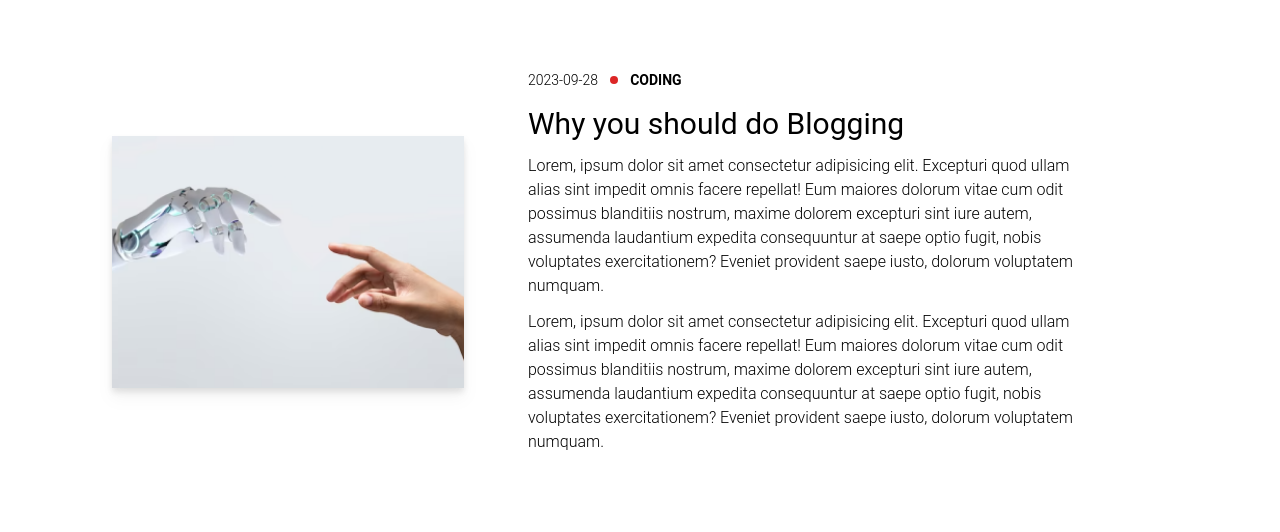
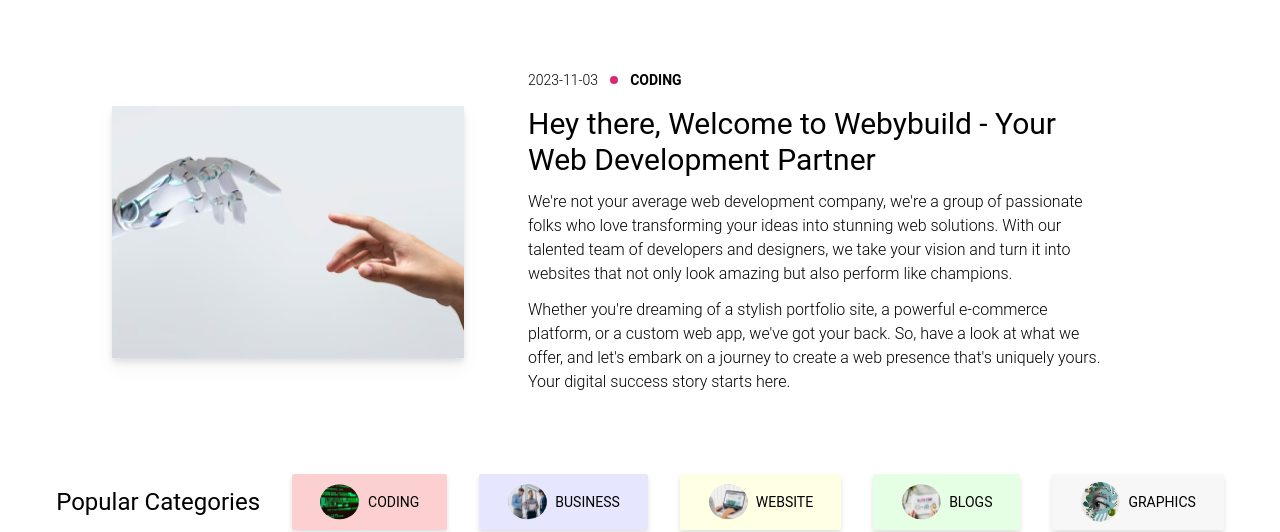
Before and after one commit to webybuild/Webybuild_Official, a React (Create React App) app: page /blogs in a window 1280 px wide. Shown: the part 244-776 px from the top of the page. Built offline with nearby package versions, Linux system fonts and the light colour scheme; no server answers.

Commit message:
front-blog-update

```diff
--- a/src/pages/BlogFront.js
+++ b/src/pages/BlogFront.js
@@ -101,33 +101,29 @@
           </div>
           <div className="flex-1 p-4 sm:p-6 md:p-10 m-4 sm:m-6">
             <div className="flex items-center text-xs sm:text-sm gap-2 sm:gap-3">
-              <p className="font-light flex items-center">2023-09-28</p>
-              <div className=" flex items-center w-2 h-2 bg-red-600 rounded-full"></div>
+              <p className="font-light flex items-center">2023-11-03</p>
+              <div className=" flex items-center w-2 h-2 bg-pink-600 rounded-full"></div>
               <p className="font-semibold uppercase flex items-center">
                 Coding
               </p>
             </div>
             <div>
               <h2 className="text-2xl sm:text-3xl mt-2 sm:mt-4">
-                Why you should do Blogging
+                Hey there, Welcome to Webybuild - Your Web Development Partner
               </h2>
               <p className="mt-2 sm:mt-3 font-light">
-                Lorem, ipsum dolor sit amet consectetur adipisicing elit.
-                Excepturi quod ullam alias sint impedit omnis facere repellat!
-                Eum maiores dolorum vitae cum odit possimus blanditiis nostrum,
-                maxime dolorem excepturi sint iure autem, assumenda laudantium
-                expedita consequuntur at saepe optio fugit, nobis voluptates
-                exercitationem? Eveniet provident saepe iusto, dolorum
-                voluptatem numquam.
+                We're not your average web development company, we're a group of
+                passionate folks who love transforming your ideas into stunning
+                web solutions. With our talented team of developers and
+                designers, we take your vision and turn it into websites that
+                not only look amazing but also perform like champions.
               </p>
               <p className="mt-2 sm:mt-3 font-light">
-                Lorem, ipsum dolor sit amet consectetur adipisicing elit.
-                Excepturi quod ullam alias sint impedit omnis facere repellat!
-                Eum maiores dolorum vitae cum odit possimus blanditiis nostrum,
-                maxime dolorem excepturi sint iure autem, assumenda laudantium
-                expedita consequuntur at saepe optio fugit, nobis voluptates
-                exercitationem? Eveniet provident saepe iusto, dolorum
-                voluptatem numquam.
+                Whether you're dreaming of a stylish portfolio site, a powerful
+                e-commerce platform, or a custom web app, we've got your back.
+                So, have a look at what we offer, and let's embark on a journey
+                to create a web presence that's uniquely yours. Your digital
+                success story starts here.
               </p>
             </div>
           </div>
```
